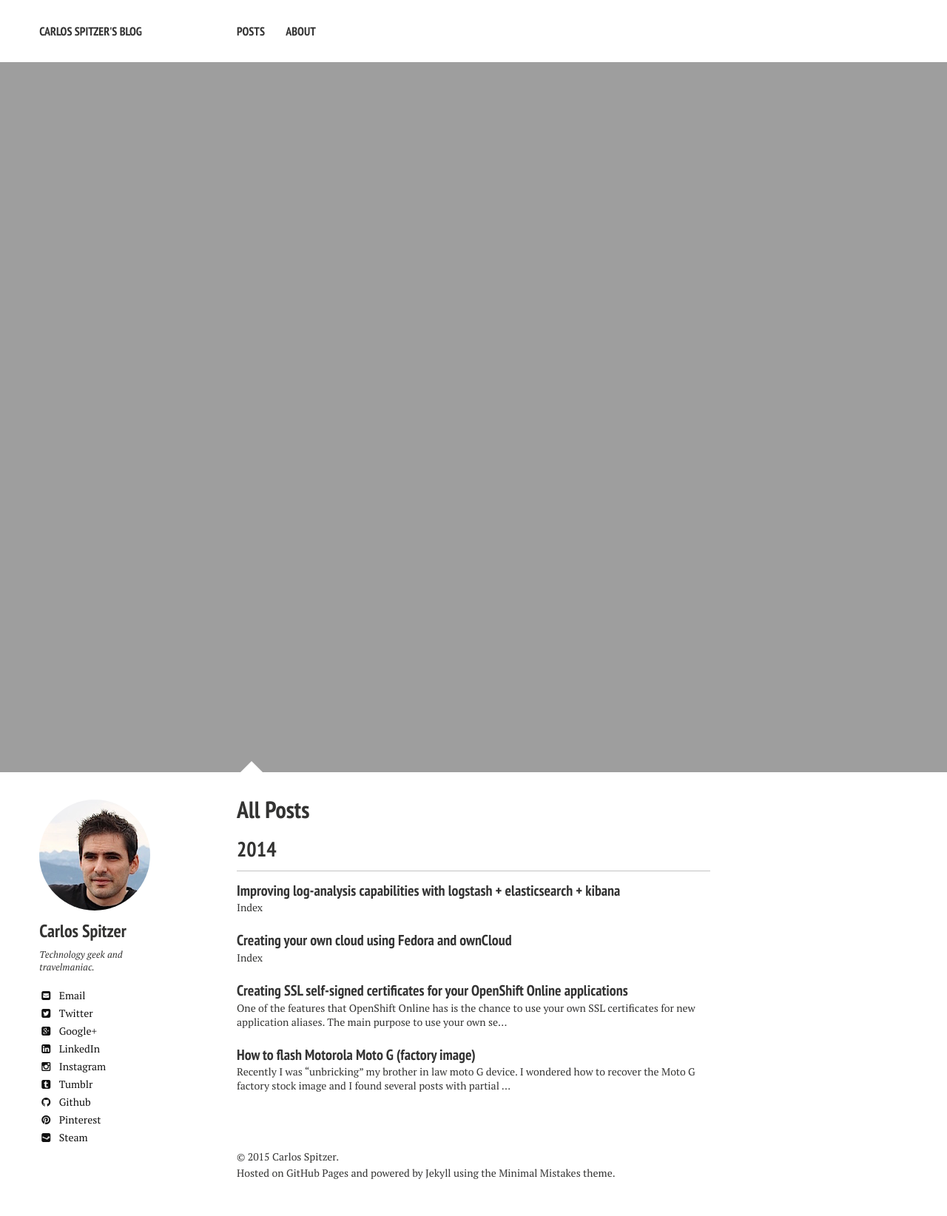
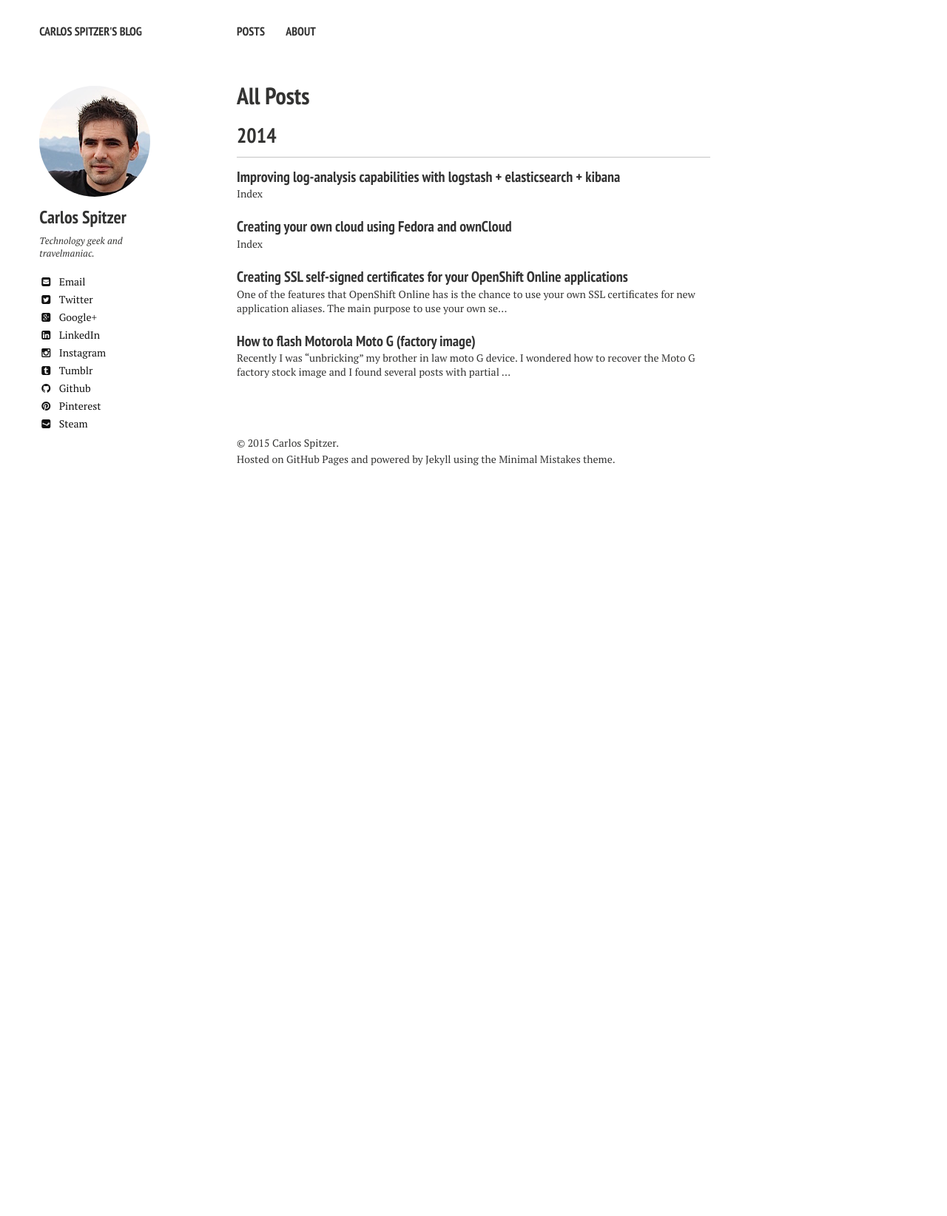
Before and after one commit to lestrade84/lestrade84.github.io, a Jekyll site: the page built from posts/index.md, in a window 1280 px wide. Shown: the whole page at 74% size. Built offline with Jekyll 4.4.1, drawn with Linux system fonts in a browser that asks for light colours; nearby versions of some CDN libraries; after the commit the page ends 900 px from its top, so only the background shows below that.

Commit message:
Deleting featured image

```diff
--- a/posts/index.md
+++ b/posts/index.md
@@ -2,6 +2,4 @@
 layout: post-index
 title: All Posts
 excerpt: "A List of Posts"
-image:
-  feature: posts-banner.jpg
 ---
```
